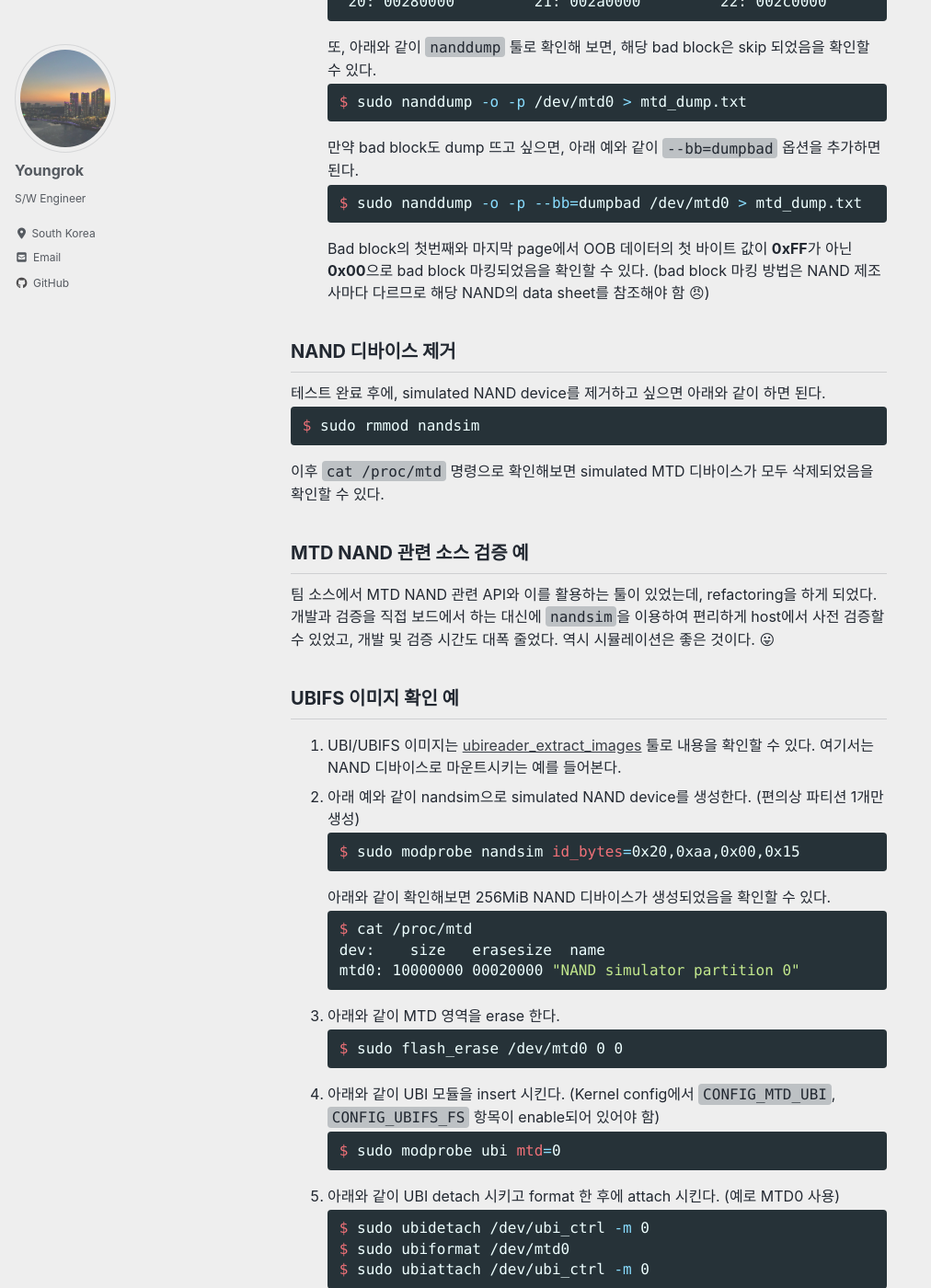
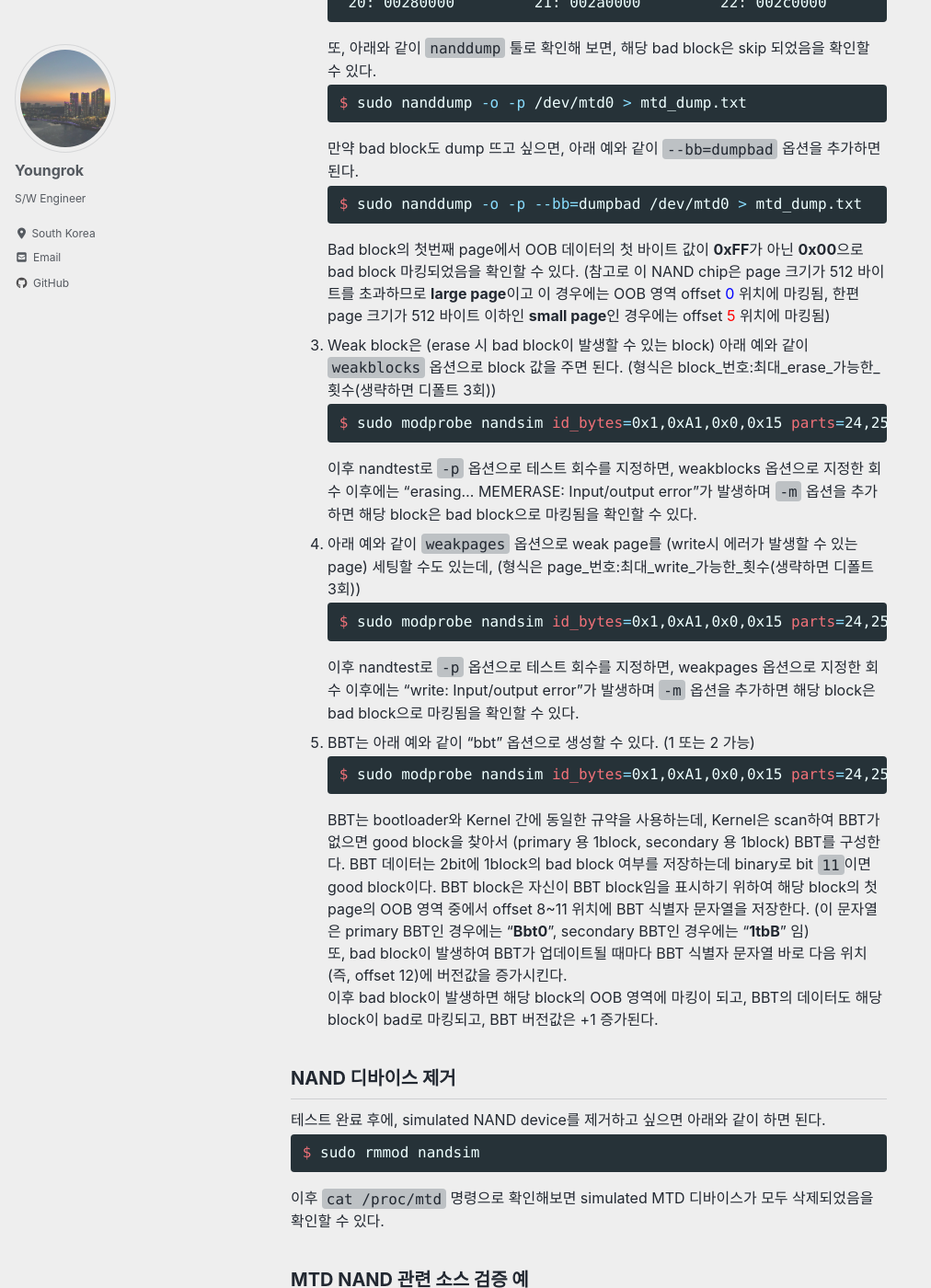
Before and after one commit to yrpark99/yrpark99.github.io, a Jekyll site: the page built from _posts/2021-02-12-nandsim.md, in a window 1280 px wide and 1400 px high, scrolled down 6650 px. Shown: the whole window at 92% size, without its empty margins (0-1012 px from the left). Built offline with Jekyll 4.4.1, drawn with Linux system fonts in a browser that asks for light colours; cached includes are drawn as plain includes; nearby versions of some CDN libraries; some web fonts are replaced; some of the changed text lies outside the part shown.

Commit message:
BBT adding

````diff
--- a/_posts/2021-02-12-nandsim.md
+++ b/_posts/2021-02-12-nandsim.md
@@ -8,10 +8,10 @@ toc_label: "이 페이지 목차"
 NAND simulator 사용법을 간단히 정리해 보았다.
 
 ## NAND simulator 소개
-NAND simulator는 시스템의 RAM을 사용하여 NAND 디바이스를 시뮬레이션하는 툴이다. 특히 bad block, bit flip 등을 시뮬레이션할 수 있기 때문에 실제 NAND FLASH로 테스트하기 어려운 것도 쉽게 테스트 할 수 있도록 해 주고, 실제 embedded 보드 없이도 host에서 검증할 수 있게 해준다.
+NAND simulator는 시스템의 RAM을 사용하여 NAND chip을 시뮬레이션하는 툴이다. 특히 bad block, bit flip 등을 시뮬레이션할 수 있기 때문에 실제 NAND FLASH로 테스트하기 어려운 것도 쉽게 테스트 할 수 있도록 해 주고, 실제 embedded 보드 없이도 host에서 검증할 수 있게 해준다.
 물론 RAM으로 NAND 동작을 시뮬레이션하는 것이므로 동작에 대한 시뮬레이션만 가능하고, 시간이나 성능 측정은 안된다.
 <br>
-Linux Kernel에는 `nandsim`이라는 NAND simulator가 내장되어 있는데, 소스 코드는 `drivers/mtd/nand/nandsim.c` 파일이고, `CONFIG_MTD_NAND_NANDSIM` (Device Drivers -> Memory Technology Device (MTD) support -> Raw/Parallel NAND Device Support -> Support for NAND Flash Simulator) 설정을 모듈로 enable하면 된다. (참고로 ECC mode는 "NAND_ECC_SOFT_BCH"로 세팅됨)
+Linux Kernel에는 `nandsim`이라는 NAND simulator가 내장되어 있는데, 소스 코드는 `drivers/mtd/nand/nandsim.c` 또는 `drivers/mtd/nand/raw/nandsim.c` 파일이고, `CONFIG_MTD_NAND_NANDSIM` (Device Drivers -> Memory Technology Device (MTD) support -> Raw/Parallel NAND Device Support -> Support for NAND Flash Simulator) 설정을 모듈로 enable하면 된다. (참고로 ECC mode는 "NAND_ECC_SOFT_BCH"로 세팅됨)
 <br>
 효용성에 비하여 embedded 개발자에게 있어서 잘 알려져 있지 않아서 정리하다보니 조금 긴 글이 되었다. 😅
 
@@ -120,7 +120,7 @@ $ sudo apt install mtd-utils
    $ sudo nandtest -k /dev/mtd0
    ```
 
-## NAND 디바이스 파티션, bad block 생성
+## NAND 디바이스 파티션, bad block 생성 테스트
 1. MTD 파티션 생성은 아래 예와 같이 `parts` 옵션으로 block 개수를 주면 된다.
    ```sh
    $ sudo modprobe nandsim id_bytes=0x1,0xA1,0x0,0x15 parts=24,256,296
@@ -273,7 +273,24 @@ $ sudo apt install mtd-utils
    ```sh
    $ sudo nanddump -o -p --bb=dumpbad /dev/mtd0 > mtd_dump.txt
    ```
-   Bad block의 첫번째와 마지막 page에서 OOB 데이터의 첫 바이트 값이 **0xFF**가 아닌 **0x00**으로 bad block 마킹되었음을 확인할 수 있다. (bad block 마킹 방법은 NAND 제조사마다 다르므로 해당 NAND의 data sheet를 참조해야 함 😠)
+   Bad block의 첫번째 page에서 OOB 데이터의 첫 바이트 값이 **0xFF**가 아닌 **0x00**으로 bad block 마킹되었음을 확인할 수 있다. (참고로 이 NAND chip은 page 크기가 512 바이트를 초과하므로 **large page**이고 이 경우에는 OOB 영역 offset <span style="color:blue">0</span> 위치에 마킹됨, 한편 page 크기가 512 바이트 이하인 **small page**인 경우에는 offset <span style="color:red">5</span> 위치에 마킹됨)
+1. Weak block은 (erase 시 bad block이 발생할 수 있는 block) 아래 예와 같이 `weakblocks` 옵션으로 block 값을 주면 된다. (형식은 block_번호:최대_erase_가능한_횟수(생략하면 디폴트 3회))
+   ```sh
+   $ sudo modprobe nandsim id_bytes=0x1,0xA1,0x0,0x15 parts=24,256,296 badblocks=1,10,100,310,410 weakblocks=11:2,101:3
+   ```
+   이후 nandtest로 `-p` 옵션으로 테스트 회수를 지정하면, weakblocks 옵션으로 지정한 회수 이후에는 "erasing... MEMERASE: Input/output error"가 발생하며 `-m` 옵션을 추가하면 해당 block은 bad block으로 마킹됨을 확인할 수 있다.
+1. 아래 예와 같이 `weakpages` 옵션으로 weak page를 (write시 에러가 발생할 수 있는 page) 세팅할 수도 있는데, (형식은 page_번호:최대_write_가능한_횟수(생략하면 디폴트 3회))
+   ```sh
+   $ sudo modprobe nandsim id_bytes=0x1,0xA1,0x0,0x15 parts=24,256,296 badblocks=1,10,100,310,410 weakpages=200:2,300
+   ```
+   이후 nandtest로 `-p` 옵션으로 테스트 회수를 지정하면, weakpages 옵션으로 지정한 회수 이후에는 "write: Input/output error"가 발생하며 `-m` 옵션을 추가하면 해당 block은 bad block으로 마킹됨을 확인할 수 있다.
+1. BBT는 아래 예와 같이 "bbt" 옵션으로 생성할 수 있다. (1 또는 2 가능)
+```sh
+$ sudo modprobe nandsim id_bytes=0x1,0xA1,0x0,0x15 parts=24,256,296 badblocks=0,1 bbt=1
+```
+BBT는 bootloader와 Kernel 간에 동일한 규약을 사용하는데, Kernel은 scan하여 BBT가 없으면 good block을 찾아서 (primary 용 1block, secondary 용 1block) BBT를 구성한다. BBT 데이터는 2bit에 1block의 bad block 여부를 저장하는데 binary로 bit `11`이면 good block이다. BBT block은 자신이 BBT block임을 표시하기 위하여 해당 block의 첫 page의 OOB 영역 중에서 offset 8~11 위치에 BBT 식별자 문자열을 저장한다. (이 문자열은 primary BBT인 경우에는 "**Bbt0**", secondary BBT인 경우에는 "**1tbB**" 임)
+또, bad block이 발생하여 BBT가 업데이트될 때마다 BBT 식별자 문자열 바로 다음 위치(즉, offset 12)에 버전값을 증가시킨다.
+이후 bad block이 발생하면 해당 block의 OOB 영역에 마킹이 되고, BBT의 데이터도 해당 block이 bad로 마킹되고, BBT 버전값은 +1 증가된다.
 
 ## NAND 디바이스 제거
 테스트 완료 후에, simulated NAND device를 제거하고 싶으면 아래와 같이 하면 된다.
@@ -305,9 +322,8 @@ $ sudo rmmod nandsim
    ```sh
    $ sudo modprobe ubi mtd=0
    ```
-1. 아래와 같이 UBI detach 시키고 format 한 후에 attach 시킨다. (예로 MTD0 사용)
+1. 아래와 같이 UBI format 한 후에 attach 시킨다. (예로 MTD0 사용)
    ```sh
-   $ sudo ubidetach /dev/ubi_ctrl -m 0
    $ sudo ubiformat /dev/mtd0
    $ sudo ubiattach /dev/ubi_ctrl -m 0
    ```
````
